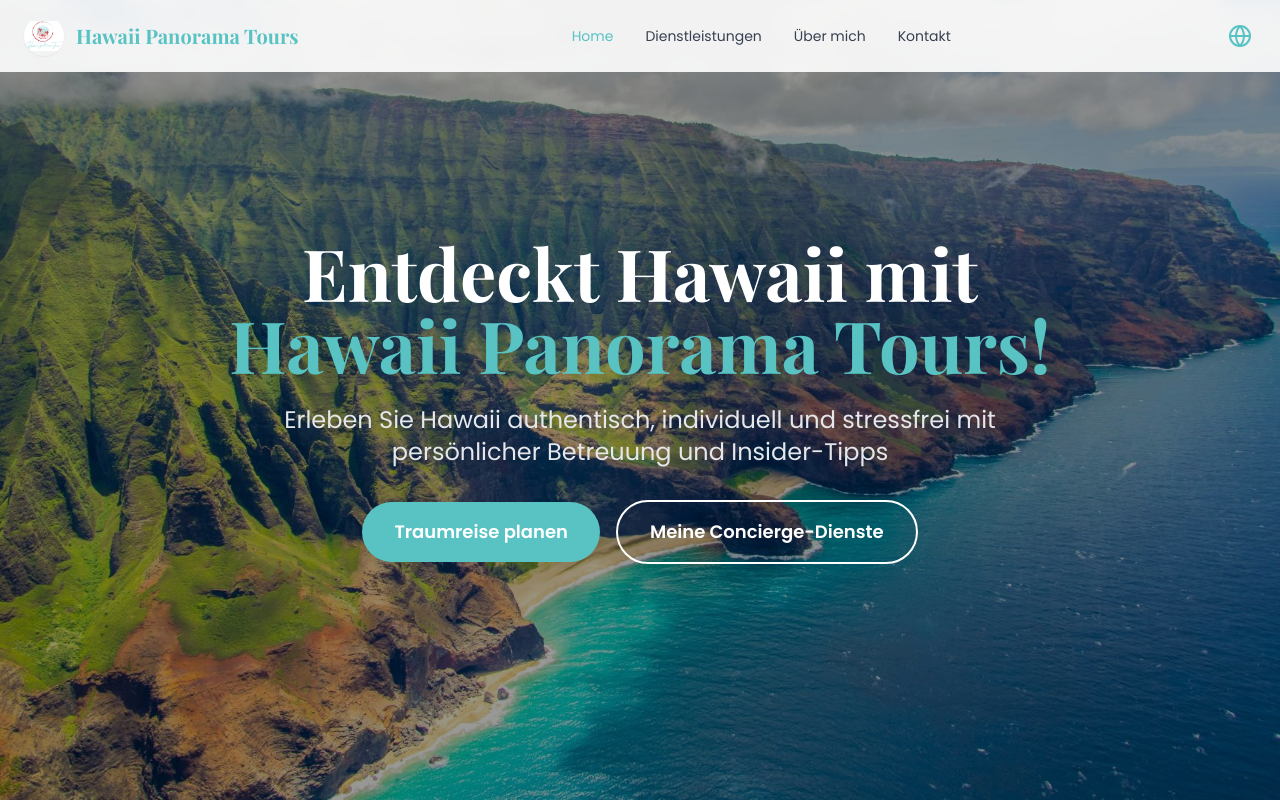
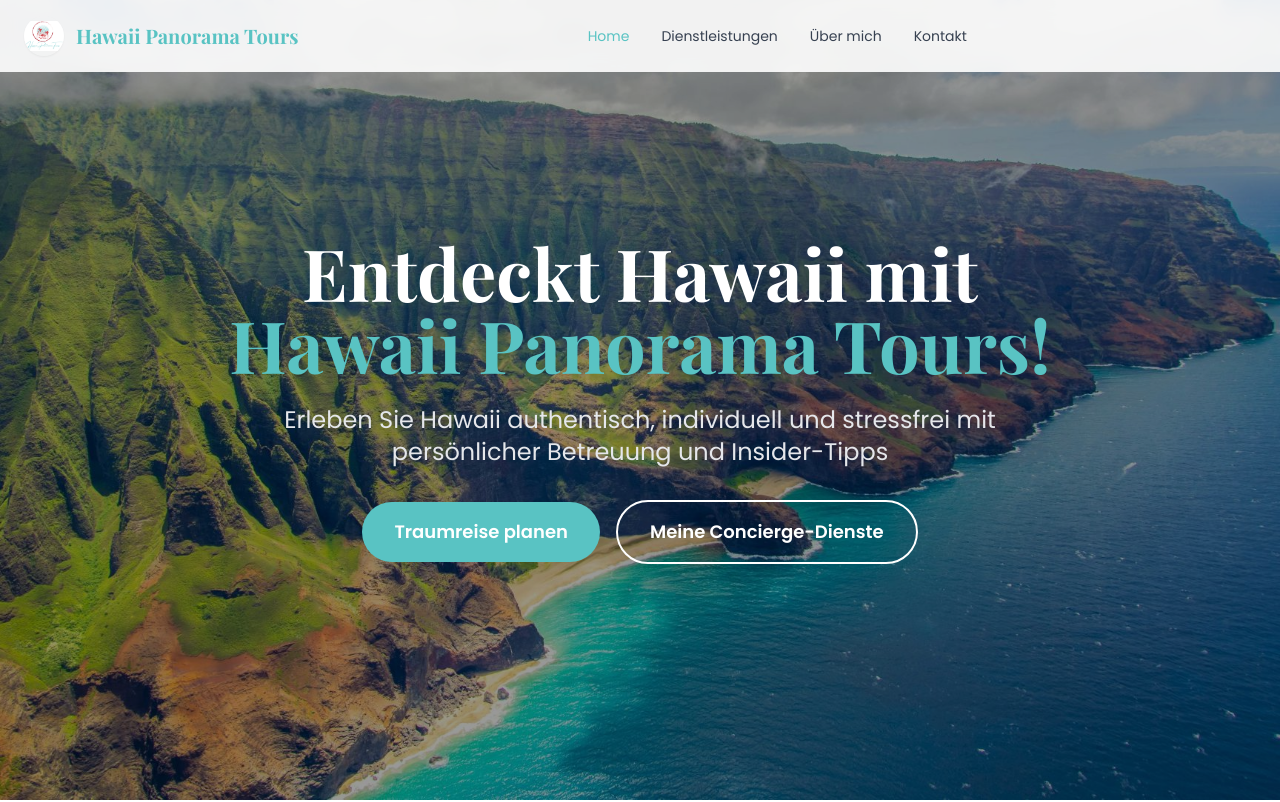
Before and after one commit to hawaiipanoramatours-prog/hawaiipanoramatours, a React (Vite) app: page / in a window 1280 px wide. Shown: the top 802 px of the page. Built offline with nearby package versions, Linux system fonts and the light colour scheme.

Commit message:
Update Header.jsx

```diff
--- a/src/components/Header.jsx
+++ b/src/components/Header.jsx
@@ -8,18 +8,18 @@ export default function Header({ content }) {
   const [isMobile, setIsMobile] = useState(false)
   const location = useLocation()
 
-  // Scroll-Effekt für Schatten
+  // Scroll-Effekt
   useEffect(() => {
     const onScroll = () => setIsScrolled(window.scrollY > 50)
     window.addEventListener('scroll', onScroll)
     return () => window.removeEventListener('scroll', onScroll)
   }, [])
 
-  // ✅ Google Translate Script laden und Widget einbinden
+  // ✅ Google Translate normal einbinden
   useEffect(() => {
     const id = 'google-translate-script'
 
-    // Callback MUSS global sein
+    // globale Callback-Funktion
     window.googleTranslateElementInit = function () {
       if (!window.google || !window.google.translate) return
       new window.google.translate.TranslateElement(
@@ -27,7 +27,7 @@ export default function Header({ content }) {
           pageLanguage: content?.i18n?.default || 'de',
           includedLanguages: 'de,en,es',
           layout: window.google.translate.TranslateElement.InlineLayout.SIMPLE,
-          autoDisplay: false
+          autoDisplay: false,
         },
         'google_translate_element'
       )
@@ -53,7 +53,6 @@ export default function Header({ content }) {
       animate={{ y: 0, opacity: 1 }}
       transition={{ duration: 0.5 }}
     >
-      {/* Hauptzeile im Header */}
       <div className="container mx-auto px-6 py-4 flex items-center justify-between">
         {/* Logo + Name */}
         <Link to="/" className="flex items-center gap-3">
@@ -69,7 +68,7 @@ export default function Header({ content }) {
           </span>
         </Link>
 
-        {/* Desktop-Navigation */}
+        {/* Desktop-Menü */}
         <nav className="hidden md:flex items-center gap-8">
           {content.header.nav.map((n) => (
             <Link
@@ -86,15 +85,10 @@ export default function Header({ content }) {
           ))}
         </nav>
 
-        {/* Rechte Seite: Globus + unsichtbares Google-Select + Mobile-Menü-Button */}
+        {/* Rechte Seite: normales Google-Widget + Mobile-Menü-Button */}
         <div className="flex items-center gap-4">
-          {/* 🌍 Globus – komplette Fläche wird Klickzone */}
-          <div className="relative w-8 h-8 flex items-center justify-center">
-            {/* Sichtbares Icon */}
-            <Fi.FiGlobe className="text-turquoise w-6 h-6 pointer-events-none" />
-            {/* Google-Widget, das wir per CSS über den Globus legen */}
-            <div id="google_translate_element" className="gt-overlay" />
-          </div>
+          {/* Hier kommt direkt das originale Google-Translate-Widget rein */}
+          <div id="google_translate_element" />
 
           {/* Mobile-Menü-Button */}
           <button
```
